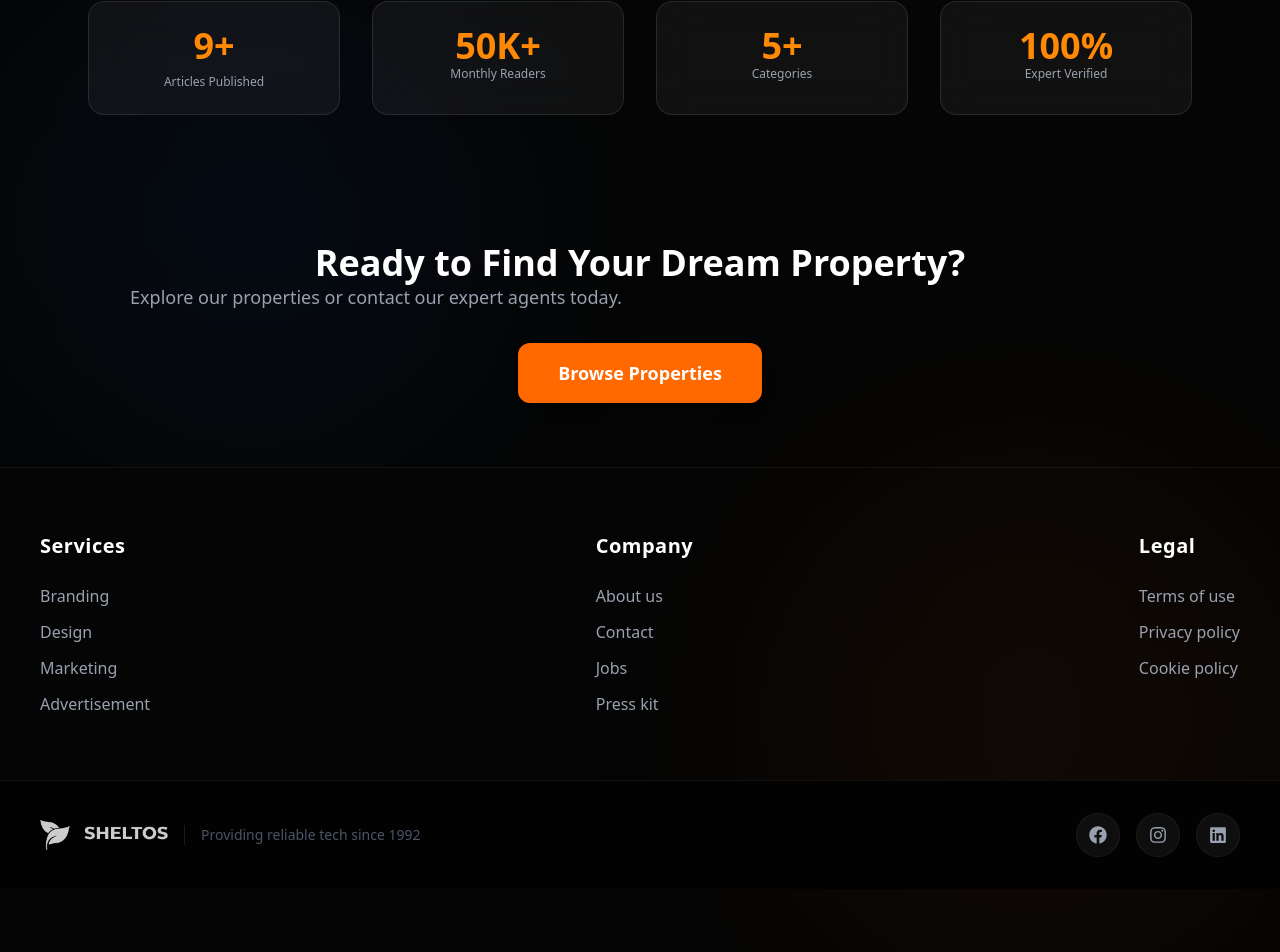
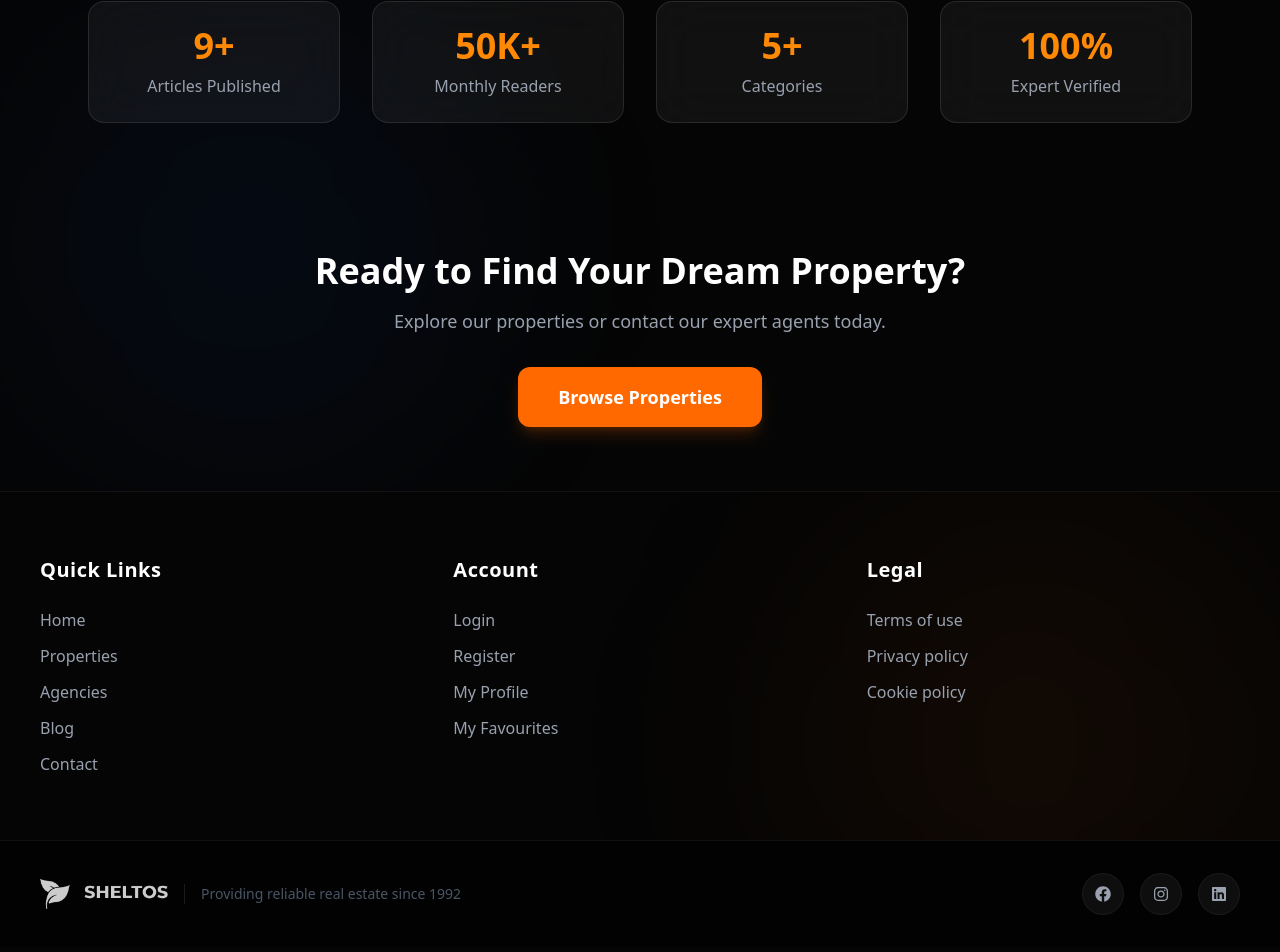
Before and after one commit to Maruf3088/property-selling-website-client-v-2.0, a React (Vite) app: page /blog in a window 1280 px wide. Shown: the part 3258-4210 px from the top of the page. Built offline with nearby package versions, Linux system fonts and the light colour scheme; no server answers.

Commit message:
footer and blog and contact page responsive fiexed

```diff
--- a/src/component/footer/Footer.jsx
+++ b/src/component/footer/Footer.jsx
@@ -1,85 +1,132 @@
 import React from "react";
 import logo from "../../assets/logo.png";
-import { RiFacebookBoxFill } from "react-icons/ri";
+import { Link } from "react-router-dom";
 import { FaFacebook, FaInstagram, FaLinkedin } from "react-icons/fa";
 const Footer = () => {
   return (
-    <div className="bg-[#050505] text-gray-400 border-t border-white/5 relative">
+    <div className="bg-[#050505] text-gray-400 border-t border-white/5 relative overflow-x-hidden">
       {/* Background Decor */}
-      <div className="absolute top-0 right-0 w-[500px] h-[500px] bg-orange-500/5 rounded-full blur-[120px] pointer-events-none" />
+      <div className="hidden sm:block absolute top-0 right-0 w-[500px] h-[500px] bg-orange-500/5 rounded-full blur-[120px] pointer-events-none" />
 
       {/* Top Section */}
-      <footer className="container mx-auto flex flex-col md:flex-row justify-between py-16 px-6 md:px-10 gap-10 relative z-10">
-        {/* Services */}
+      <footer className="container mx-auto flex flex-col md:grid md:grid-cols-3 justify-between py-12 sm:py-16 px-4 sm:px-6 lg:px-10 gap-8 sm:gap-10 relative z-10">
+        {/* Quick Links */}
         <div>
-          <h6 className="text-xl font-bold mb-6 text-white tracking-wide">Services</h6>
+          <h6 className="text-lg sm:text-xl font-bold mb-6 text-white tracking-wide">
+            Quick Links
+          </h6>
           <ul className="space-y-3">
             <li>
-              <a href="#" className="hover:text-orange-500 transition-colors duration-300 block hover:translate-x-1 transform">
-                Branding
-              </a>
+              <Link
+                to="/"
+                className="text-sm sm:text-base hover:text-orange-500 transition-colors duration-300 block hover:translate-x-1 transform"
+              >
+                Home
+              </Link>
             </li>
             <li>
-              <a href="#" className="hover:text-orange-500 transition-colors duration-300 block hover:translate-x-1 transform">
-                Design
-              </a>
+              <Link
+                to="/all-property"
+                className="text-sm sm:text-base hover:text-orange-500 transition-colors duration-300 block hover:translate-x-1 transform"
+              >
+                Properties
+              </Link>
             </li>
             <li>
-              <a href="#" className="hover:text-orange-500 transition-colors duration-300 block hover:translate-x-1 transform">
-                Marketing
-              </a>
+              <Link
+                to="/all-agency"
+                className="text-sm sm:text-base hover:text-orange-500 transition-colors duration-300 block hover:translate-x-1 transform"
+              >
+                Agencies
+              </Link>
             </li>
             <li>
-              <a href="#" className="hover:text-orange-500 transition-colors duration-300 block hover:translate-x-1 transform">
-                Advertisement
-              </a>
+              <Link
+                to="/blog"
+                className="text-sm sm:text-base hover:text-orange-500 transition-colors duration-300 block hover:translate-x-1 transform"
+              >
+                Blog
+              </Link>
+            </li>
+            <li>
+              <Link
+                to="/contact"
+                className="text-sm sm:text-base hover:text-orange-500 transition-colors duration-300 block hover:translate-x-1 transform"
+              >
+                Contact
+              </Link>
             </li>
           </ul>
         </div>
 
-        {/* Company */}
+        {/* Account */}
         <div>
-          <h6 className="text-xl font-bold mb-6 text-white tracking-wide">Company</h6>
+          <h6 className="text-lg sm:text-xl font-bold mb-6 text-white tracking-wide">
+            Account
+          </h6>
           <ul className="space-y-3">
             <li>
-              <a href="#" className="hover:text-orange-500 transition-colors duration-300 block hover:translate-x-1 transform">
-                About us
-              </a>
+              <Link
+                to="/login"
+                className="text-sm sm:text-base hover:text-orange-500 transition-colors duration-300 block hover:translate-x-1 transform"
+              >
+                Login
+              </Link>
             </li>
             <li>
-              <a href="#" className="hover:text-orange-500 transition-colors duration-300 block hover:translate-x-1 transform">
-                Contact
-              </a>
+              <Link
+                to="/register"
+                className="text-sm sm:text-base hover:text-orange-500 transition-colors duration-300 block hover:translate-x-1 transform"
+              >
+                Register
+              </Link>
             </li>
             <li>
-              <a href="#" className="hover:text-orange-500 transition-colors duration-300 block hover:translate-x-1 transform">
-                Jobs
-              </a>
+              <Link
+                to="/profile"
+                className="text-sm sm:text-base hover:text-orange-500 transition-colors duration-300 block hover:translate-x-1 transform"
+              >
+                My Profile
+              </Link>
             </li>
             <li>
-              <a href="#" className="hover:text-orange-500 transition-colors duration-300 block hover:translate-x-1 transform">
-                Press kit
-              </a>
+              <Link
+                to="/dashboard/favourites"
+                className="text-sm sm:text-base hover:text-orange-500 transition-colors duration-300 block hover:translate-x-1 transform"
+              >
+                My Favourites
+              </Link>
             </li>
           </ul>
         </div>
 
         {/* Legal */}
         <div>
-          <h6 className="text-xl font-bold mb-6 text-white tracking-wide">Legal</h6>
+          <h6 className="text-lg sm:text-xl font-bold mb-6 text-white tracking-wide">
+            Legal
+          </h6>
           <ul className="space-y-3">
             <li>
-              <a href="#" className="hover:text-orange-500 transition-colors duration-300 block hover:translate-x-1 transform">
+              <a
+                href="#"
+                className="text-sm sm:text-base hover:text-orange-500 transition-colors duration-300 block hover:translate-x-1 transform"
+              >
                 Terms of use
               </a>
             </li>
             <li>
-              <a href="#" className="hover:text-orange-500 transition-colors duration-300 block hover:translate-x-1 transform">
+              <a
+                href="#"
+                className="text-sm sm:text-base hover:text-orange-500 transition-colors duration-300 block hover:translate-x-1 transform"
+              >
                 Privacy policy
               </a>
             </li>
             <li>
-              <a href="#" className="hover:text-orange-500 transition-colors duration-300 block hover:translate-x-1 transform">
+              <a
+                href="#"
+                className="text-sm sm:text-base hover:text-orange-500 transition-colors duration-300 block hover:translate-x-1 transform"
+              >
                 Cookie policy
               </a>
             </li>
@@ -89,25 +136,29 @@ const Footer = () => {
 
       {/* Bottom Section */}
       <footer className="bg-[#020202] border-t border-white/5 relative z-10">
-        <div className="container mx-auto flex flex-col md:flex-row items-center justify-between py-8 px-6 md:px-10 gap-4">
+        <div className="container mx-auto flex flex-col md:flex-row items-center justify-between py-6 sm:py-8 px-4 sm:px-6 lg:px-10 gap-4">
           {/* Logo / Company Info */}
-          <div className="flex items-center gap-4">
-            <img src={logo} className="w-32 brightness-0 invert opacity-80 hover:opacity-100 transition-opacity" alt="Logo" />
-            <p className="text-gray-600 text-sm border-l border-white/10 pl-4">
-              Providing reliable tech since 1992
+          <div className="flex items-center gap-4 flex-wrap justify-center md:justify-start">
+            <img
+              src={logo}
+              className="w-24 sm:w-32 brightness-0 invert opacity-80 hover:opacity-100 transition-opacity"
+              alt="Logo"
+            />
+            <p className="text-gray-600 text-xs sm:text-sm border-l border-white/10 pl-4">
+              Providing reliable real estate since 1992
             </p>
           </div>
 
           {/* Social Icons */}
-          <div className="flex justify-center gap-4">
-            <div className="bg-white/5 text-gray-400 rounded-full p-3 flex items-center justify-center hover:bg-orange-600 hover:text-white transition-all duration-300 cursor-pointer border border-white/5 hover:border-orange-500 hover:shadow-lg hover:shadow-orange-500/20">
-              <FaFacebook size={18} />
+          <div className="flex justify-center gap-3 sm:gap-4">
+            <div className="bg-white/5 text-gray-400 rounded-full p-2 sm:p-3 flex items-center justify-center hover:bg-orange-600 hover:text-white transition-all duration-300 cursor-pointer border border-white/5 hover:border-orange-500 hover:shadow-lg hover:shadow-orange-500/20">
+              <FaFacebook size={16} />
             </div>
-            <div className="bg-white/5 text-gray-400 rounded-full p-3 flex items-center justify-center hover:bg-orange-600 hover:text-white transition-all duration-300 cursor-pointer border border-white/5 hover:border-orange-500 hover:shadow-lg hover:shadow-orange-500/20">
-              <FaInstagram size={18} />
+            <div className="bg-white/5 text-gray-400 rounded-full p-2 sm:p-3 flex items-center justify-center hover:bg-orange-600 hover:text-white transition-all duration-300 cursor-pointer border border-white/5 hover:border-orange-500 hover:shadow-lg hover:shadow-orange-500/20">
+              <FaInstagram size={16} />
             </div>
-            <div className="bg-white/5 text-gray-400 rounded-full p-3 flex items-center justify-center hover:bg-orange-600 hover:text-white transition-all duration-300 cursor-pointer border border-white/5 hover:border-orange-500 hover:shadow-lg hover:shadow-orange-500/20">
-              <FaLinkedin size={18} />
+            <div className="bg-white/5 text-gray-400 rounded-full p-2 sm:p-3 flex items-center justify-center hover:bg-orange-600 hover:text-white transition-all duration-300 cursor-pointer border border-white/5 hover:border-orange-500 hover:shadow-lg hover:shadow-orange-500/20">
+              <FaLinkedin size={16} />
             </div>
           </div>
         </div>
--- a/src/pages/Blog/Blog.jsx
+++ b/src/pages/Blog/Blog.jsx
@@ -155,13 +155,13 @@ const Blog = () => {
   });
 
   return (
-    <div className="bg-[#050505] min-h-screen relative">
+    <div className="bg-[#050505] min-h-screen relative overflow-x-hidden">
       {/* Background Decor */}
-      <div className="absolute top-0 right-0 w-[600px] h-[600px] bg-orange-600/5 rounded-full blur-[120px] pointer-events-none" />
-      <div className="absolute bottom-0 left-0 w-[500px] h-[500px] bg-blue-600/5 rounded-full blur-[100px] pointer-events-none" />
+      <div className="hidden sm:block absolute top-0 right-0 w-[600px] h-[600px] bg-orange-600/5 rounded-full blur-[120px] pointer-events-none" />
+      <div className="hidden sm:block absolute bottom-0 left-0 w-[500px] h-[500px] bg-blue-600/5 rounded-full blur-[100px] pointer-events-none" />
 
       {/* Hero Section */}
-      <section className="relative py-12 sm:py-20 md:py-28 overflow-hidden">
+      <section className="relative py-12 sm:py-20 md:py-28 overflow-hidden overflow-x-hidden">
         <div className="absolute inset-0 bg-linear-to-r from-orange-600/20 via-transparent to-orange-600/10 pointer-events-none" />
         <div className="max-w-6xl mx-auto px-4 sm:px-6 text-center relative z-10">
           <h1 className="text-3xl sm:text-4xl md:text-5xl lg:text-6xl font-bold mb-4 sm:mb-6 text-white">
@@ -194,7 +194,7 @@ const Blog = () => {
 
       {/* Featured Post */}
       {filteredPosts.length > 0 && (
-        <section className="max-w-6xl mx-auto px-4 sm:px-6 py-8 sm:py-12 relative z-10">
+        <section className="max-w-6xl mx-auto px-4 sm:px-6 py-8 sm:py-12 relative z-10 overflow-x-hidden">
           <div className="relative group">
             <div className="absolute -inset-0.5 sm:-inset-1 bg-linear-to-r from-orange-600 to-orange-400 rounded-2xl sm:rounded-3xl blur opacity-20"></div>
             <div className="relative bg-white/5 border border-white/10 backdrop-blur-xl rounded-2xl sm:rounded-3xl overflow-hidden shadow-2xl">
@@ -263,7 +263,7 @@ const Blog = () => {
       </section>
 
       {/* Blog Posts Grid */}
-      <section className="max-w-6xl mx-auto px-4 sm:px-6 py-8 sm:py-12 relative z-10">
+      <section className="max-w-6xl mx-auto px-4 sm:px-6 py-8 sm:py-12 relative z-10 overflow-x-hidden">
         {filteredPosts.length > 0 ? (
           <div className="grid grid-cols-1 sm:grid-cols-2 lg:grid-cols-3 gap-6 sm:gap-8">
             {filteredPosts.map((post, index) =>
@@ -338,7 +338,7 @@ const Blog = () => {
       </section>
 
       {/* Newsletter Section */}
-      <section className="relative py-12 sm:py-20 mt-8 sm:mt-12 z-10">
+      <section className="relative py-12 sm:py-20 mt-8 sm:mt-12 z-10 overflow-x-hidden">
         <div className="absolute inset-0 bg-linear-to-r from-orange-600/10 via-transparent to-orange-600/10 pointer-events-none"></div>
         <div className="max-w-6xl mx-auto px-4 sm:px-6">
           <div className="bg-white/5 border border-white/10 backdrop-blur-xl rounded-2xl sm:rounded-3xl p-6 sm:p-8 md:p-12 text-center relative overflow-hidden">
@@ -350,13 +350,13 @@ const Blog = () => {
               Get the latest real estate insights and tips delivered to your
               inbox weekly.
             </p>
-            <div className="flex flex-col sm:flex-row gap-3 max-w-lg mx-auto relative z-10">
+            <div className="flex flex-col sm:flex-row gap-3 max-w-lg mx-auto relative z-10 w-full">
               <input
                 type="email"
                 placeholder="Enter your email"
-                className="flex-1 px-4 sm:px-6 py-3 rounded-lg sm:rounded-xl bg-black/30 border border-white/10 text-white text-sm sm:text-base placeholder-gray-500 focus:outline-none focus:ring-2 focus:ring-orange-500/50"
+                className="flex-1 min-w-0 px-4 sm:px-6 py-3 rounded-lg sm:rounded-xl bg-black/30 border border-white/10 text-white text-sm sm:text-base placeholder-gray-500 focus:outline-none focus:ring-2 focus:ring-orange-500/50"
               />
-              <button className="bg-orange-500 hover:bg-orange-600 text-white px-6 sm:px-8 py-3 rounded-lg sm:rounded-xl font-bold text-sm sm:text-base transition-all shadow-lg shadow-orange-500/20 whitespace-nowrap">
+              <button className="bg-orange-500 hover:bg-orange-600 text-white px-6 sm:px-8 py-3 rounded-lg sm:rounded-xl font-bold text-sm sm:text-base transition-all shadow-lg shadow-orange-500/20 whitespace-nowrap flex-shrink-0">
                 Subscribe
               </button>
             </div>
@@ -365,36 +365,38 @@ const Blog = () => {
       </section>
 
       {/* Stats Section */}
-      <section className="py-8 sm:py-16 relative z-10">
+      <section className="py-8 sm:py-16 relative z-10 overflow-x-hidden">
         <div className="max-w-6xl mx-auto px-4 sm:px-6">
-          <div className="grid grid-cols-2 sm:grid-cols-4 gap-4 sm:gap-8 text-center">
-            <div className="bg-white/5 border border-white/10 backdrop-blur-xl rounded-lg sm:rounded-2xl p-4 sm:p-6">
-              <h4 className="text-2xl sm:text-4xl font-bold text-orange-400 mb-2">
+          <div className="grid grid-cols-2 sm:grid-cols-4 gap-3 sm:gap-4 md:gap-8 text-center">
+            <div className="bg-white/5 border border-white/10 backdrop-blur-xl rounded-lg sm:rounded-2xl p-3 sm:p-4 md:p-6">
+              <h4 className="text-xl sm:text-3xl md:text-4xl font-bold text-orange-400 mb-1 sm:mb-2">
                 {blogPosts.length}+
               </h4>
-              <p className="text-gray-400 text-xs sm:text-base\">
+              <p className="text-gray-400 text-xs sm:text-sm md:text-base">
                 Articles Published
               </p>
             </div>
-            <div className="bg-white/5 border border-white/10 backdrop-blur-xl rounded-lg sm:rounded-2xl p-4 sm:p-6">
-              <h4 className="text-2xl sm:text-4xl font-bold text-orange-400 mb-2\">
+            <div className="bg-white/5 border border-white/10 backdrop-blur-xl rounded-lg sm:rounded-2xl p-3 sm:p-4 md:p-6">
+              <h4 className="text-xl sm:text-3xl md:text-4xl font-bold text-orange-400 mb-1 sm:mb-2">
                 50K+
               </h4>
-              <p className="text-gray-400 text-xs sm:text-base\">
+              <p className="text-gray-400 text-xs sm:text-sm md:text-base">
                 Monthly Readers
               </p>
             </div>
-            <div className="bg-white/5 border border-white/10 backdrop-blur-xl rounded-lg sm:rounded-2xl p-4 sm:p-6">
-              <h4 className="text-2xl sm:text-4xl font-bold text-orange-400 mb-2\">
+            <div className="bg-white/5 border border-white/10 backdrop-blur-xl rounded-lg sm:rounded-2xl p-3 sm:p-4 md:p-6">
+              <h4 className="text-xl sm:text-3xl md:text-4xl font-bold text-orange-400 mb-1 sm:mb-2">
                 {categories.length - 1}+
               </h4>
-              <p className="text-gray-400 text-xs sm:text-base\">Categories</p>
+              <p className="text-gray-400 text-xs sm:text-sm md:text-base">
+                Categories
+              </p>
             </div>
-            <div className="bg-white/5 border border-white/10 backdrop-blur-xl rounded-lg sm:rounded-2xl p-4 sm:p-6">
-              <h4 className="text-2xl sm:text-4xl font-bold text-orange-400 mb-2\">
+            <div className="bg-white/5 border border-white/10 backdrop-blur-xl rounded-lg sm:rounded-2xl p-3 sm:p-4 md:p-6">
+              <h4 className="text-xl sm:text-3xl md:text-4xl font-bold text-orange-400 mb-1 sm:mb-2">
                 100%
               </h4>
-              <p className="text-gray-400 text-xs sm:text-base\">
+              <p className="text-gray-400 text-xs sm:text-sm md:text-base">
                 Expert Verified
               </p>
             </div>
@@ -403,14 +405,14 @@ const Blog = () => {
       </section>
 
       {/* Call to Action Section */}
-      <section className="max-w-6xl mx-auto px-4 sm:px-6 py-8 sm:py-16 text-center relative z-10">
-        <h2 className="text-2xl sm:text-3xl md:text-4xl font-bold text-white mb-4\">
+      <section className="max-w-6xl mx-auto px-4 sm:px-6 py-8 sm:py-16 text-center relative z-10 overflow-x-hidden">
+        <h2 className="text-2xl sm:text-3xl md:text-4xl font-bold text-white mb-4">
           Ready to Find Your Dream Property?
         </h2>
-        <p className="text-gray-400 text-sm sm:text-base md:text-lg mb-8 max-w-xl mx-auto\">
+        <p className="text-gray-400 text-sm sm:text-base md:text-lg mb-8 max-w-xl mx-auto">
           Explore our properties or contact our expert agents today.
         </p>
-        <button className="bg-orange-500 hover:bg-orange-600 text-white px-8 sm:px-10 py-3 sm:py-4 rounded-lg sm:rounded-xl font-bold text-sm sm:text-base md:text-lg transition-all shadow-lg shadow-orange-500/20\">
+        <button className="bg-orange-500 hover:bg-orange-600 text-white px-8 sm:px-10 py-3 sm:py-4 rounded-lg sm:rounded-xl font-bold text-sm sm:text-base md:text-lg transition-all shadow-lg shadow-orange-500/20">
           Browse Properties
         </button>
       </section>
```
Also changed, not shown: src/pages/contact/Contact.jsx (+17 -17 lines), src/pages/profile/Profile.jsx (+116 -22 lines).
